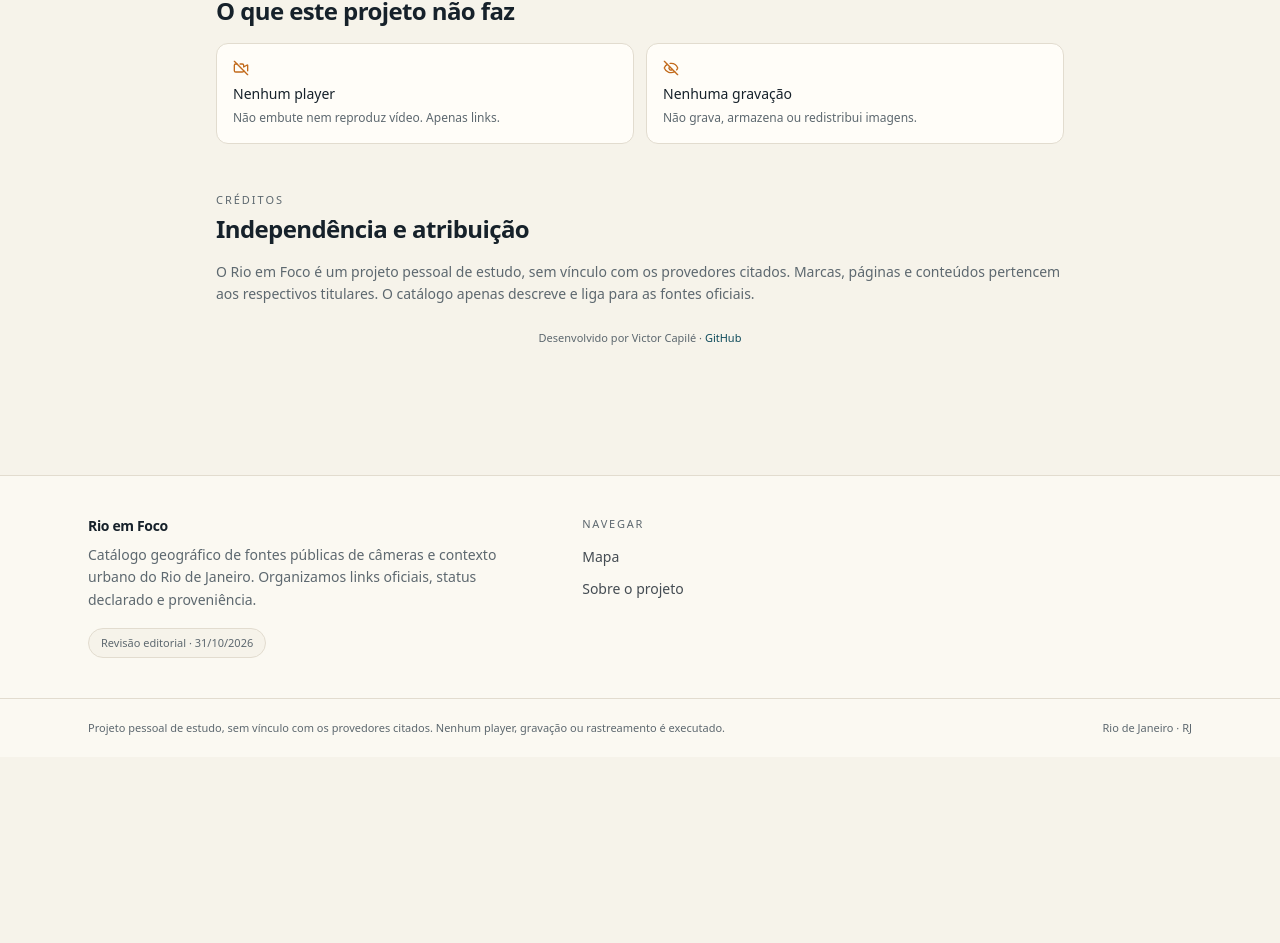
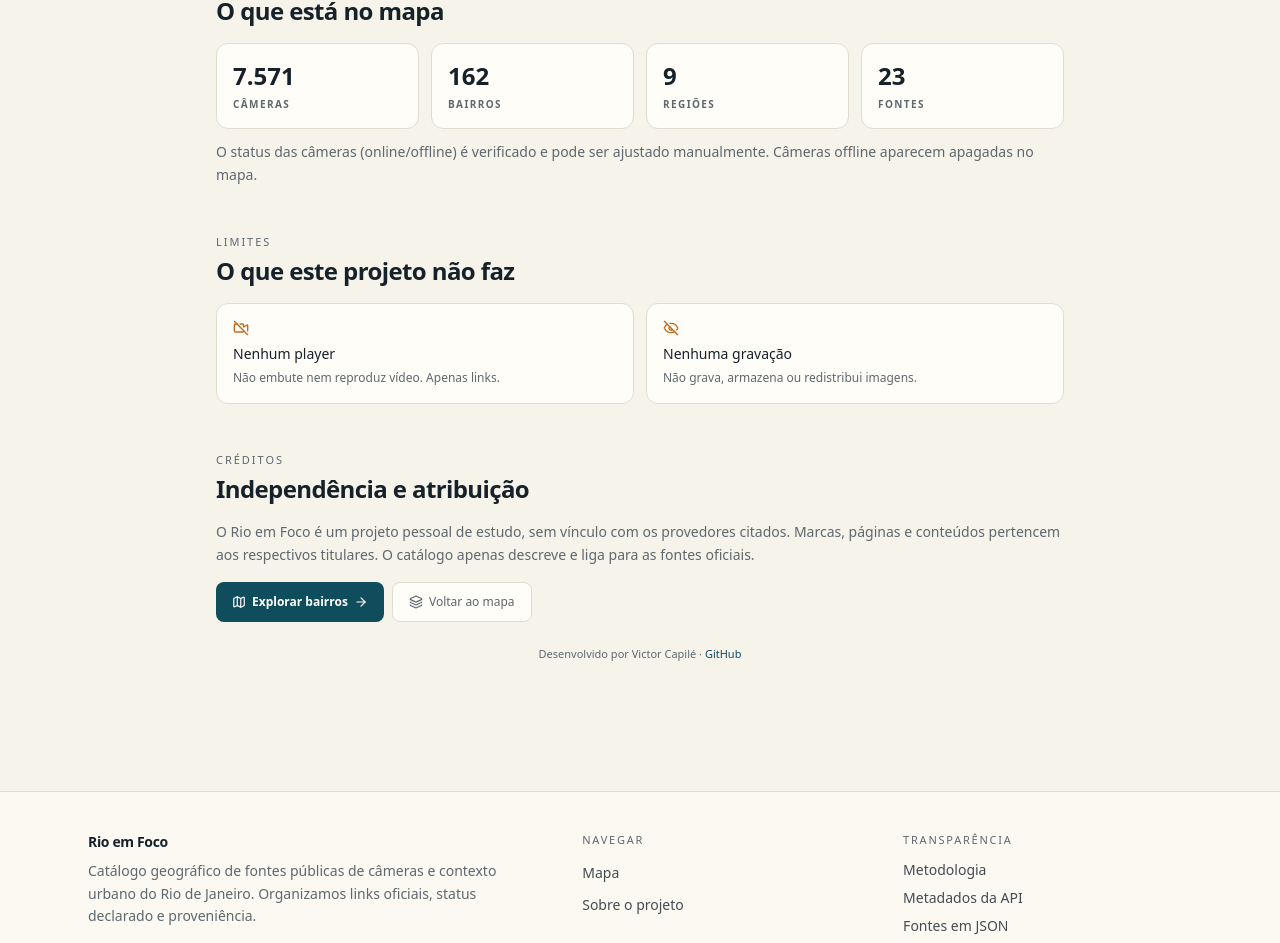
Before and after one commit to victorcapile/errejota-live, a Next.js app: page /sobre in a window 1280 px wide. Shown: the part 927-1870 px from the top of the page. Before the commit the page ends 1684 px from the top, so only its background shows below. Built offline with nearby package versions, Linux system fonts and the light colour scheme; no server answers.

Commit message:
Revert "Remove heatmap, corrige refoco ao clicar no bairro e limpa Sobre"
This reverts commit a83e354749fc6b94bfe32a376631003c29a05f6b.

```diff
--- a/package.json
+++ b/package.json
@@ -1,6 +1,6 @@
 {
   "name": "rio-em-foco",
-  "version": "1.2.0",
+  "version": "1.1.0-alpha",
   "private": true,
   "scripts": {
     "dev": "next dev",
--- a/src/app/sobre/page.tsx
+++ b/src/app/sobre/page.tsx
@@ -1,6 +1,14 @@
 import type { Metadata } from "next";
+import Link from "next/link";
 import type { ReactNode } from "react";
-import { EyeOff, Layers, Map, ShieldCheck, VideoOff } from "lucide-react";
+import {
+  ArrowRight,
+  EyeOff,
+  Layers,
+  Map,
+  ShieldCheck,
+  VideoOff,
+} from "lucide-react";
 import { CATALOG_LAST_CHECKED_AT } from "@/lib/constants";
 import { formatDate } from "@/lib/format";
 
@@ -65,7 +73,7 @@ export default function AboutPage() {
 
         <div className="mt-6 flex flex-wrap gap-1.5 text-[11px] text-muted">
           <span className="rounded-full border border-line bg-card px-3 py-1.5">
-            Versão 1.2
+            Versão 1.1 alpha
           </span>
           <span className="rounded-full border border-line bg-card px-3 py-1.5">
             Rio de Janeiro · RJ
@@ -129,6 +137,37 @@ export default function AboutPage() {
         </Section>
 
         <Section
+          id="dados"
+          eyebrow="Dados"
+          title="O que está no mapa"
+        >
+          <div className="grid grid-cols-2 gap-3 sm:grid-cols-4">
+            {[
+              { label: "câmeras", value: DATA.cameras },
+              { label: "bairros", value: DATA.neighborhoods },
+              { label: "regiões", value: DATA.regions },
+              { label: "fontes", value: DATA.sources },
+            ].map((item) => (
+              <div
+                key={item.label}
+                className="rounded-xl border border-line bg-card p-4"
+              >
+                <p className="text-2xl font-semibold tabular-nums text-foreground">
+                  {item.value.toLocaleString("pt-BR")}
+                </p>
+                <p className="mt-1 text-[10px] font-semibold uppercase tracking-[0.14em] text-muted">
+                  {item.label}
+                </p>
+              </div>
+            ))}
+          </div>
+          <p>
+            O status das câmeras (online/offline) é verificado e pode ser
+            ajustado manualmente. Câmeras offline aparecem apagadas no mapa.
+          </p>
+        </Section>
+
+        <Section
           id="limites"
           eyebrow="Limites"
           title="O que este projeto não faz"
@@ -173,6 +212,23 @@ export default function AboutPage() {
             respectivos titulares. O catálogo apenas descreve e liga para as
             fontes oficiais.
           </p>
+          <div className="flex flex-wrap items-center gap-2 pt-1">
+            <Link
+              href="/bairros"
+              className="inline-flex h-10 items-center gap-1.5 rounded-lg bg-brand px-4 text-xs font-semibold text-white transition-colors hover:bg-brand-strong"
+            >
+              <Map aria-hidden className="size-3.5" />
+              Explorar bairros
+              <ArrowRight aria-hidden className="size-3.5" />
+            </Link>
+            <Link
+              href="/"
+              className="inline-flex h-10 items-center gap-1.5 rounded-lg border border-line bg-card px-4 text-xs font-medium transition-colors hover:border-brand/30 hover:text-brand"
+            >
+              <Layers aria-hidden className="size-3.5" />
+              Voltar ao mapa
+            </Link>
+          </div>
         </Section>
       </div>
 
--- a/src/components/layout/SiteFooter.tsx
+++ b/src/components/layout/SiteFooter.tsx
@@ -40,6 +40,40 @@ export function SiteFooter() {
             ))}
           </ul>
         </nav>
+
+        <div>
+          <p className="text-[11px] font-medium uppercase tracking-[0.16em] text-muted">
+            Transparência
+          </p>
+          <ul className="mt-3 space-y-2 text-sm">
+            <li>
+              <Link
+                href="/sobre"
+                className="text-foreground/80 transition-colors hover:text-brand"
+              >
+                Metodologia
+              </Link>
+            </li>
+            <li>
+              <a
+                href="/api/meta"
+                className="text-foreground/80 transition-colors hover:text-brand"
+              >
+                Metadados da API
+              </a>
+            </li>
+            <li>
+              {/* Endpoint JSON da API, não uma página do App Router. */}
+              {/* eslint-disable-next-line @next/next/no-html-link-for-pages */}
+              <a
+                href="/api/sources"
+                className="text-foreground/80 transition-colors hover:text-brand"
+              >
+                Fontes em JSON
+              </a>
+            </li>
+          </ul>
+        </div>
       </div>
 
       <div className="border-t border-line">
--- a/src/components/layout/SiteHeader.tsx
+++ b/src/components/layout/SiteHeader.tsx
@@ -20,7 +20,7 @@ export function SiteHeader() {
               Rio em Foco
             </span>
             <span className="hidden text-[10px] font-medium uppercase tracking-[0.16em] text-muted sm:block">
-              Mapa do Rio · v1.2
+              Mapa do Rio · v1.1 alpha
             </span>
           </span>
         </Link>
--- a/src/components/map/MapCanvas.tsx
+++ b/src/components/map/MapCanvas.tsx
@@ -102,7 +102,6 @@ function createCameraPopupContent(
 
 function cameraCirclePaint(
   color: string,
-  theme: "light" | "dark" = "light",
 ): NonNullable<maplibregl.CircleLayerSpecification["paint"]> {
   return {
     "circle-radius": [
@@ -123,7 +122,7 @@ function cameraCirclePaint(
     "circle-stroke-color": [
       "case",
       ["==", ["get", "online"], 0],
-      theme === "dark" ? "#e6e2d8" : "#3f3a36",
+      "#3f3a36",
       "#ffffff",
     ],
     "circle-stroke-width": 1.2,
@@ -141,7 +140,6 @@ function syncCameraLayers(
   map: MapLibreMap,
   cameras: Camera[],
   visible: boolean,
-  theme: "light" | "dark" = "light",
 ): void {
   // Keep cameras in region-specific sources so each marker uses its region color.
   const byRegion = new Map<string, Camera[]>();
@@ -156,7 +154,7 @@ function syncCameraLayers(
     const sourceId = `cameras-${region}`;
     const pointsId = `cameras-${region}-pontos`;
     const color = regionColor(region === "sem-regiao" ? null : region);
-    const paint = cameraCirclePaint(color, theme);
+    const paint = cameraCirclePaint(color);
 
     const source = map.getSource(sourceId) as
       | maplibregl.GeoJSONSource
@@ -267,7 +265,6 @@ export function MapCanvas({
   showCameras,
   focusPoint,
   focusKey,
-  focusRequest,
   fitBoundsRequest,
   locateRequest,
   theme,
@@ -278,7 +275,6 @@ export function MapCanvas({
   showCameras: boolean;
   focusPoint: { latitude: number; longitude: number } | null;
   focusKey: string;
-  focusRequest: number;
   fitBoundsRequest: { points: [number, number][]; key: number } | null;
   locateRequest: number;
   theme: "light" | "dark";
@@ -321,18 +317,10 @@ export function MapCanvas({
       attributionControl: false,
     });
 
-    const addZoomControl = () => {
     map.addControl(
       new maplibregl.NavigationControl({ showCompass: false }),
       "top-right",
     );
-    };
-
-    if (typeof window !== "undefined" && window.matchMedia("(min-width: 1024px)").matches) {
-      addZoomControl();
-    } else {
-      // No mobile não faz sentido manter zoom controls; o GPS já ocupa o espaço.
-    }
     map.addControl(
       new maplibregl.AttributionControl({
         compact: true,
@@ -451,18 +439,14 @@ export function MapCanvas({
         });
     };
 
-    if (map.isStyleLoaded()) {
+    map.on("style.load", loadBairros);
     loadBairros();
-    } else {
-      map.once("load", loadBairros);
-    }
-    map.on("style.load", loadBairros);
 
     const loadCameras = () => {
       if (mapRef.current !== map) return;
       const sync = () => {
         if (mapRef.current !== map) return;
-        syncCameraLayers(map, camerasRef.current, showCamerasRef.current, themeRef.current);
+        syncCameraLayers(map, camerasRef.current, showCamerasRef.current);
       };
       cameraSyncRef.current = { map, sync };
       sync();
@@ -607,11 +591,7 @@ export function MapCanvas({
     showCamerasRef.current = showCameras;
     const entry = cameraSyncRef.current;
     if (entry && entry.map === mapRef.current) {
-      try {
       entry.sync();
-      } catch {
-        // Style not loaded yet.
-      }
     }
   }, [cameras, showCameras]);
 
@@ -623,10 +603,6 @@ export function MapCanvas({
     }
 
     if (focusPoint) {
-      if (!map.isStyleLoaded()) {
-        return; // Aguarda o estilo carregar.
-      }
-
       const mobileOffset = window.matchMedia("(max-width: 1023px)").matches
         ? -Math.round(map.getContainer().clientHeight * 0.17)
         : 0;
@@ -654,30 +630,15 @@ export function MapCanvas({
                   coords.type === "MultiPolygon"
                 ) {
                   const bounds = new maplibregl.LngLatBounds();
-                  const polygons =
-                    coords.type === "Polygon" ? [coords.coordinates] : coords.coordinates;
-
-                  // Filtra polígonos pequenos (ilhotas, slivers) que distorcem
-                  // o fitBounds. Só usa o polígono principal (maior área).
-                  const areas = polygons.map((poly: number[][][]) => {
-                    const ring = poly[0];
-                    let area = 0;
-                    for (let i = 0; i < ring.length - 1; i++) {
-                      area += ring[i][0] * ring[i + 1][1];
-                      area -= ring[i + 1][0] * ring[i][1];
-                    }
-                    return Math.abs(area) / 2;
-                  });
-                  const maxArea = Math.max(...areas);
-                  const mainIndex = areas.indexOf(maxArea);
-
-                  const rings = polygons[mainIndex];
+                  const rings =
+                    coords.type === "Polygon"
+                      ? coords.coordinates
+                      : coords.coordinates.flat();
                   for (const ring of rings) {
                     for (const coord of ring) {
                       bounds.extend(coord as [number, number]);
                     }
                   }
-
                   const isMobile = window.matchMedia("(max-width: 1023px)").matches;
                   map.fitBounds(bounds, {
                     padding: isMobile
@@ -699,22 +660,18 @@ export function MapCanvas({
       }
 
       if (!fitted) {
-        try {
         map.flyTo({
           center: [focusPoint.longitude, focusPoint.latitude],
           zoom: 12,
           offset: [0, mobileOffset],
           duration: 700,
         });
-        } catch {
-          // Style not loaded yet.
-        }
       }
       return;
     }
     };
     void run();
-  }, [focusPoint, focusKey, focusRequest]);
+  }, [focusPoint, focusKey]);
 
   useEffect(() => {
     const map = mapRef.current;
@@ -756,7 +713,7 @@ export function MapCanvas({
     <>
       <div ref={containerRef} className="size-full" />
       {showNeighborhoods && hoveredNeighborhoodName ? (
-        <div className="pointer-events-none absolute left-1/2 top-[calc(env(safe-area-inset-top)_+_6rem)] z-10 max-w-[calc(100%_-_8rem)] -translate-x-1/2 truncate rounded-lg border border-line bg-card/95 px-4 py-2 text-sm font-semibold text-foreground shadow-md backdrop-blur">
+        <div className="pointer-events-none absolute left-1/2 top-[calc(env(safe-area-inset-top)_+_4rem)] z-10 max-w-[calc(100%_-_8rem)] -translate-x-1/2 truncate rounded-lg border border-line bg-card/95 px-4 py-2 text-sm font-semibold text-foreground shadow-md backdrop-blur">
           {hoveredNeighborhoodName}
         </div>
       ) : null}
--- a/src/components/map/MapExplorer.tsx
+++ b/src/components/map/MapExplorer.tsx
@@ -137,7 +137,6 @@ export function MapExplorer({
     points: [number, number][];
     key: number;
   } | null>(null);
-  const [focusRequest, setFocusRequest] = useState(0);
   const selectedNeighborhood = meta.neighborhoods.find(
     (candidate) => candidate.slug === neighborhood,
   );
@@ -308,16 +307,12 @@ export function MapExplorer({
     (item) => !region || item.regionSlug === region,
   );
 
-  const focusPoint = useMemo(
-    () =>
-      selectedNeighborhood
-        ? {
-            latitude: selectedNeighborhood.latitude as number,
-            longitude: selectedNeighborhood.longitude as number,
-          }
-        : null,
-    [selectedNeighborhood],
-  );
+  const focusPoint = selectedNeighborhood
+    ? {
+        latitude: selectedNeighborhood.latitude as number,
+        longitude: selectedNeighborhood.longitude as number,
+      }
+    : null;
   const focusKey = neighborhood || region || "all";
 
   function handleRegionChange(next: RegionSlug | "") {
@@ -327,8 +322,6 @@ export function MapExplorer({
   }
 
   function handleNeighborhoodChange(next: string) {
-    // Incrementa mesmo quando o bairro é o mesmo (re-clique deve refazer o foco).
-    setFocusRequest((count) => count + 1);
     setNeighborhood(next);
     setDismissedDossierNeighborhood(next ? null : neighborhood || null);
     if (window.matchMedia("(max-width: 1023px)").matches) {
@@ -646,7 +639,6 @@ export function MapExplorer({
               showCameras={showCameras}
               focusPoint={focusPoint}
               focusKey={focusKey}
-              focusRequest={focusRequest}
               fitBoundsRequest={searchBounds}
               locateRequest={locateRequest}
               theme={theme}
@@ -657,7 +649,7 @@ export function MapExplorer({
               onClick={() => setLocateRequest((request) => request + 1)}
               aria-label="Centralizar minha localização"
               title="Centralizar minha localização"
-              className="absolute right-[10px] bottom-[calc(23rem+env(safe-area-inset-bottom))] z-10 grid size-9 place-items-center rounded-xl border border-line bg-card text-brand shadow-lg transition-colors hover:bg-brand/10 focus-visible:outline-2 focus-visible:outline-offset-2 focus-visible:outline-brand lg:top-[calc(env(safe-area-inset-top)+8rem)]"
+              className="absolute right-[10px] top-[calc(env(safe-area-inset-top)+8rem)] z-10 grid size-9 place-items-center rounded-xl border border-line bg-card text-brand shadow-lg transition-colors hover:bg-brand/10 focus-visible:outline-2 focus-visible:outline-offset-2 focus-visible:outline-brand"
             >
               <LocateFixed aria-hidden className="size-5" />
             </button>
```
Lines whose indentation alone changed are shown as unchanged.
